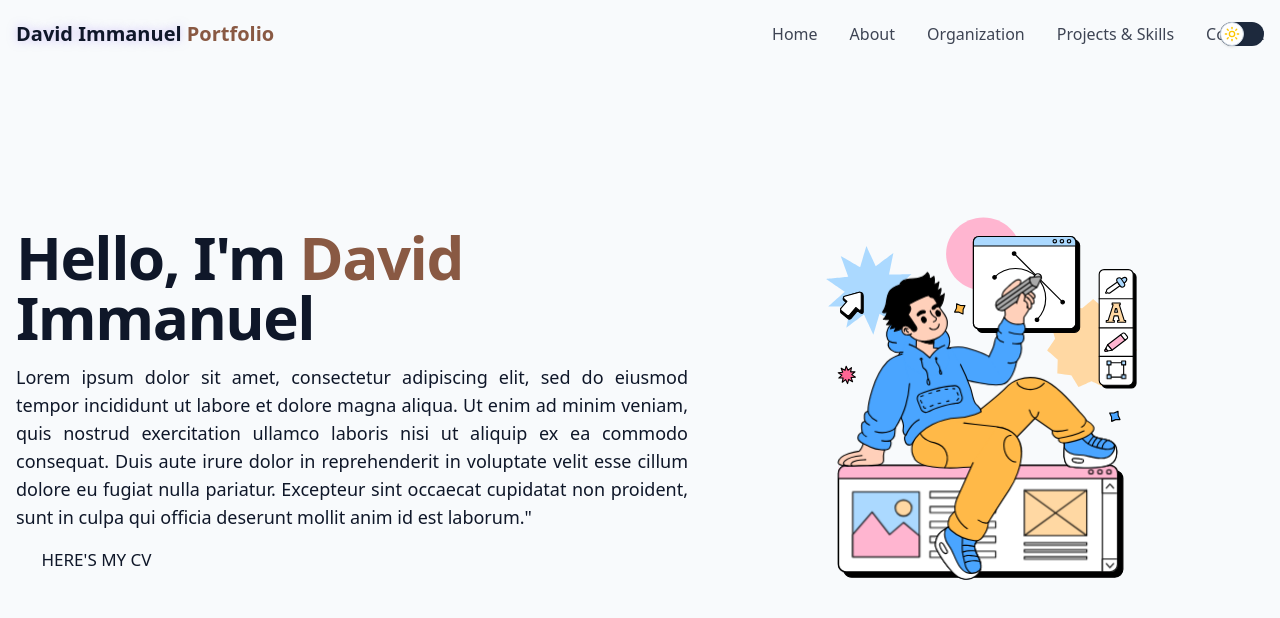
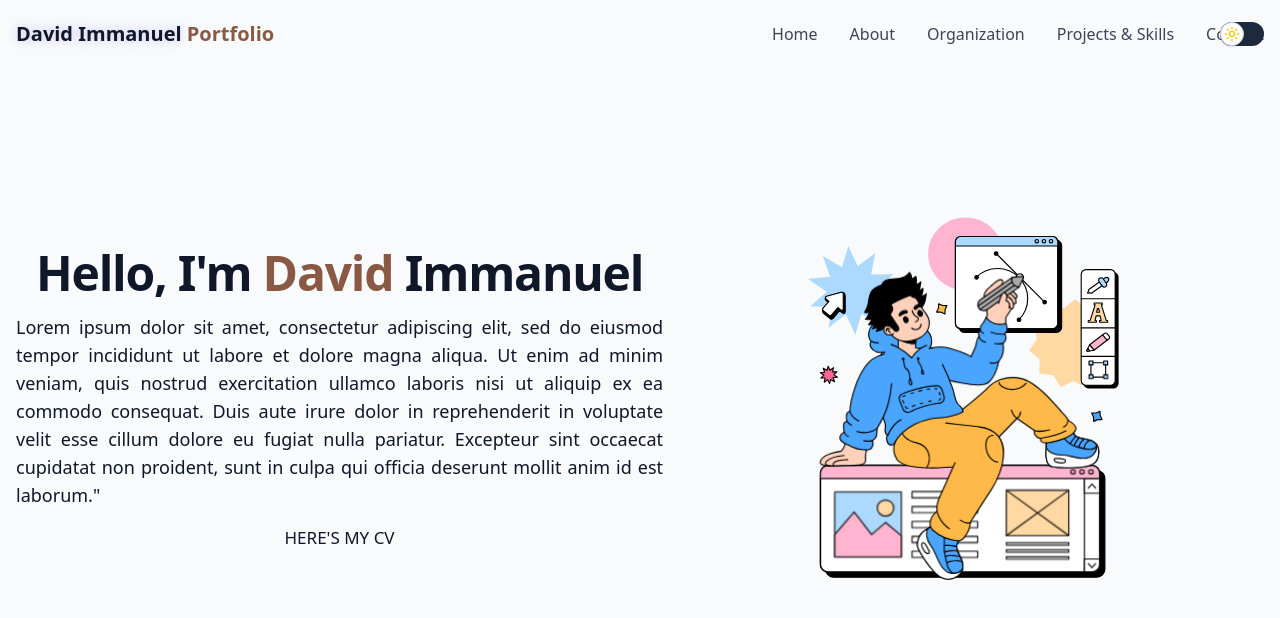
Before and after one commit to d1laav/portfolio-website, a React (Vite) app: page / in a window 1280 px wide. Shown: the top 618 px of the page. Built offline with nearby package versions, Linux system fonts and the light colour scheme.

Commit message:
Update HeroSection.jsx

```diff
--- a/src/components/HeroSection.jsx
+++ b/src/components/HeroSection.jsx
@@ -7,10 +7,10 @@ export const HeroSection = () => {
         <section id="hero" className="relative min-h-screen flex items-center">
             <div className="container z-10 flex flex-col md:flex-row justify-between items-center">
                 {/* Right pages */}
-                <div className="space-y-4 w-fit text-left">
-                    <h1 className="text-4xl md:text-6xl font-bold tracking-tight">
+                <div className="space-y-4 w-fit">
+                    <h1 className="text-center text-5xl font-bold tracking-tight ">
                         <span className="opacity-0 animate-fade-in">Hello, I'm</span>
-                        <span className="text-primary opacity-0 animate-fade-in-delay-2"> {" "} David</span>
+                        <span className="text-primary opacity-0 animate-fade-in-delay-2">{" "} David</span>
                         <span className="opacity-0 animate-fade-in-delay-2"> Immanuel</span>
                     </h1>
 
@@ -20,6 +20,7 @@ export const HeroSection = () => {
                         in reprehenderit in voluptate velit esse cillum dolore eu fugiat nulla pariatur. Excepteur sint occaecat cupidatat non proident,
                         sunt in culpa qui officia deserunt mollit anim id est laborum."
                     </p>
+
                     <CVButton />
                 </div>
                 {/* Left pages */}
```
